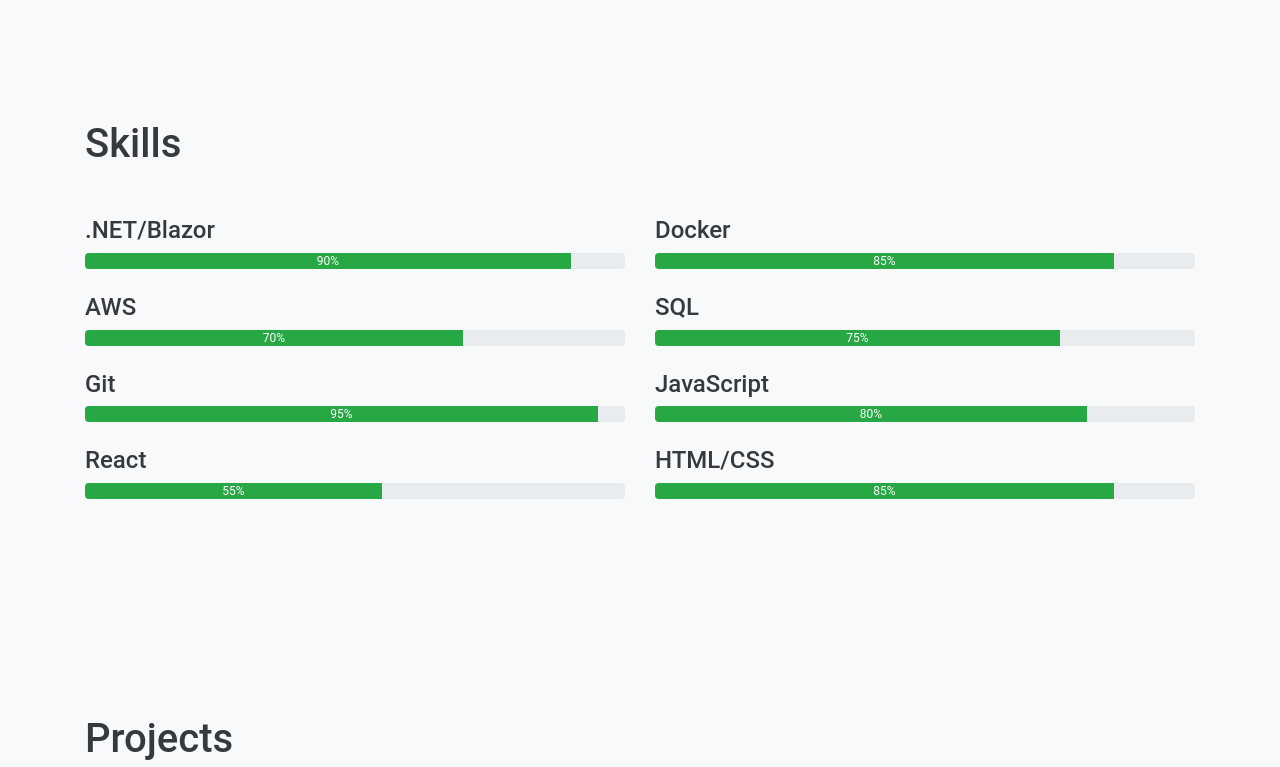
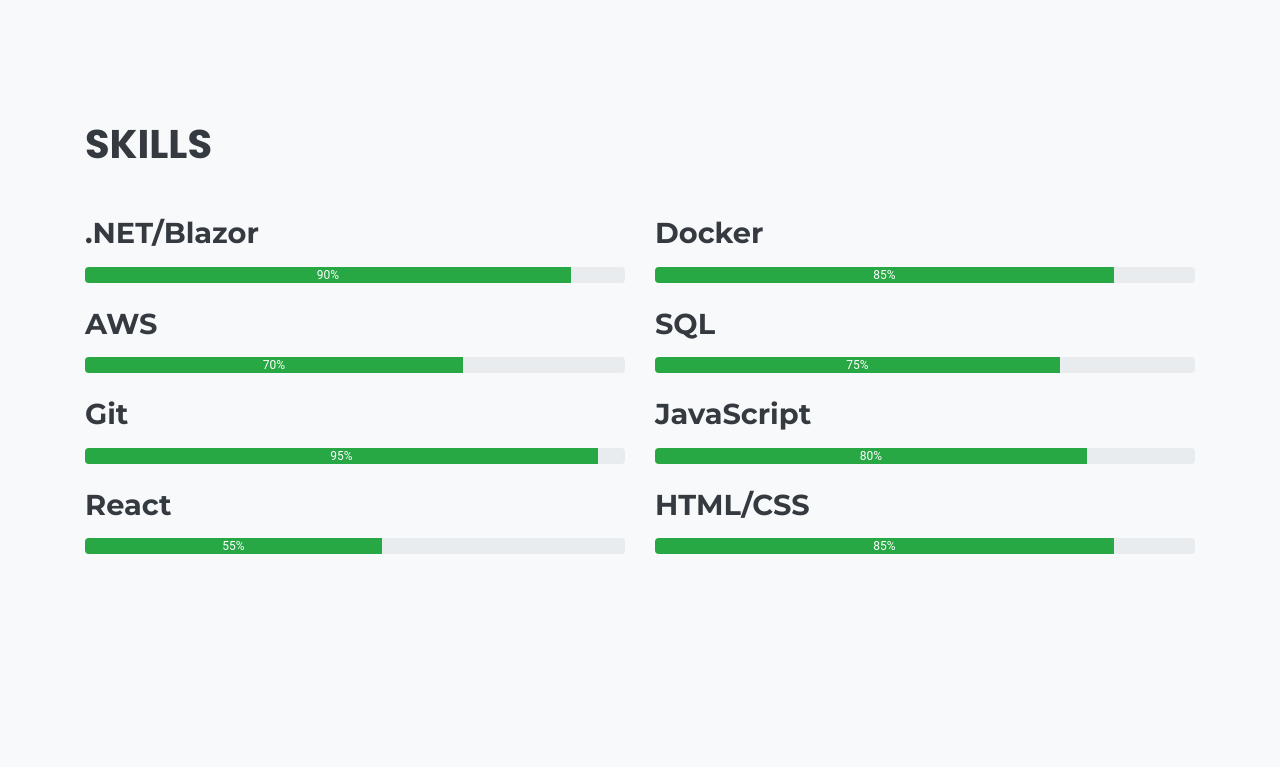
Before and after one commit to MurtazaMalik10/Portfolio, a plain HTML site: page index.html in a window 1280 px wide. Shown: the part 880-1647 px from the top of the page. Drawn offline with nearby package versions, Linux system fonts and the light colour scheme.

Commit message:
Update styles.css

```diff
--- a/styles.css
+++ b/styles.css
@@ -5,6 +5,24 @@ body {
     font-family: 'Roboto', sans-serif;
     background-color: #f8f9fa; /* Light gray background */
     color: #343a40; /* Dark text color */
+}
+
+h2 {
+    font-family: 'Poppins', sans-serif; /* Poppins font */
+    font-size: 2.5rem; /* Larger font size */
+    font-weight: bold; /* Bold font weight */
+    color: #343a40; /* Dark text color */
+    text-transform: uppercase; /* Uppercase text */
+    margin-bottom: 2rem; /* Add some bottom margin */
+}
+
+/* Sub-heading styles */
+h4 {
+    font-family: 'Montserrat', sans-serif; /* Montserrat font */
+    font-size: 1.8rem; /* Larger font size */
+    font-weight: bold; /* Bold font weight */
+    color: #343a40; /* Dark text color */
+    margin-bottom: 1rem; /* Add some bottom margin */
 }
 
 /* Navbar styles */
```
